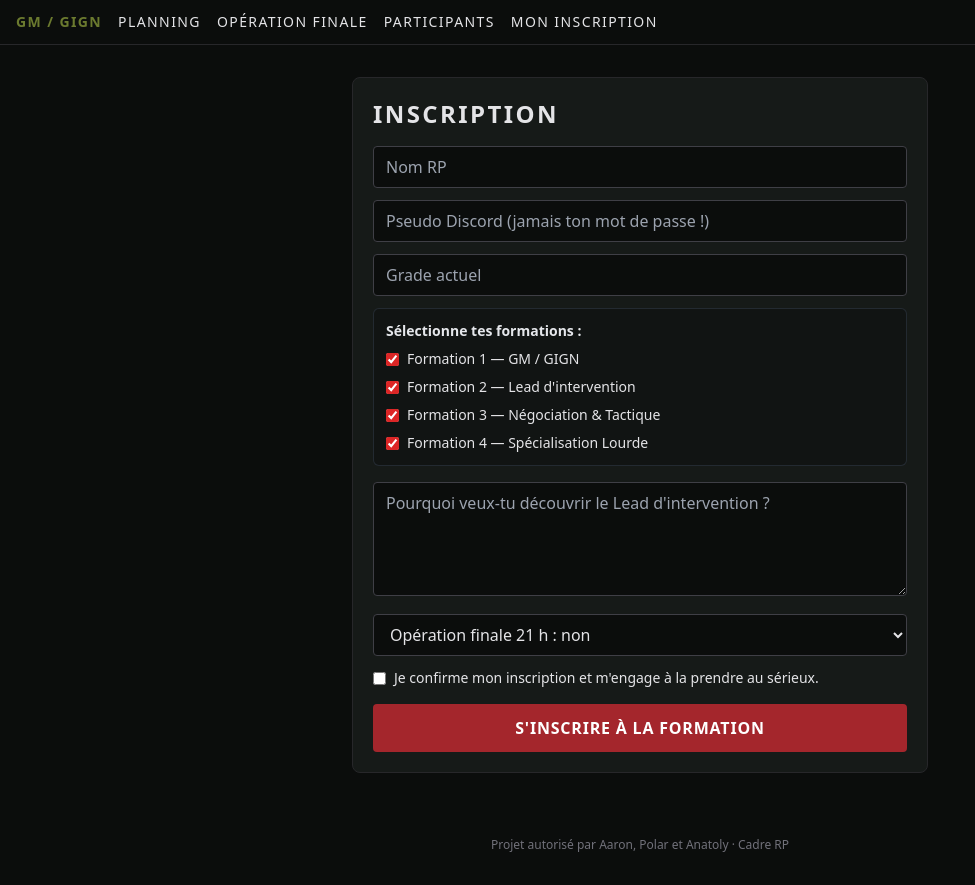
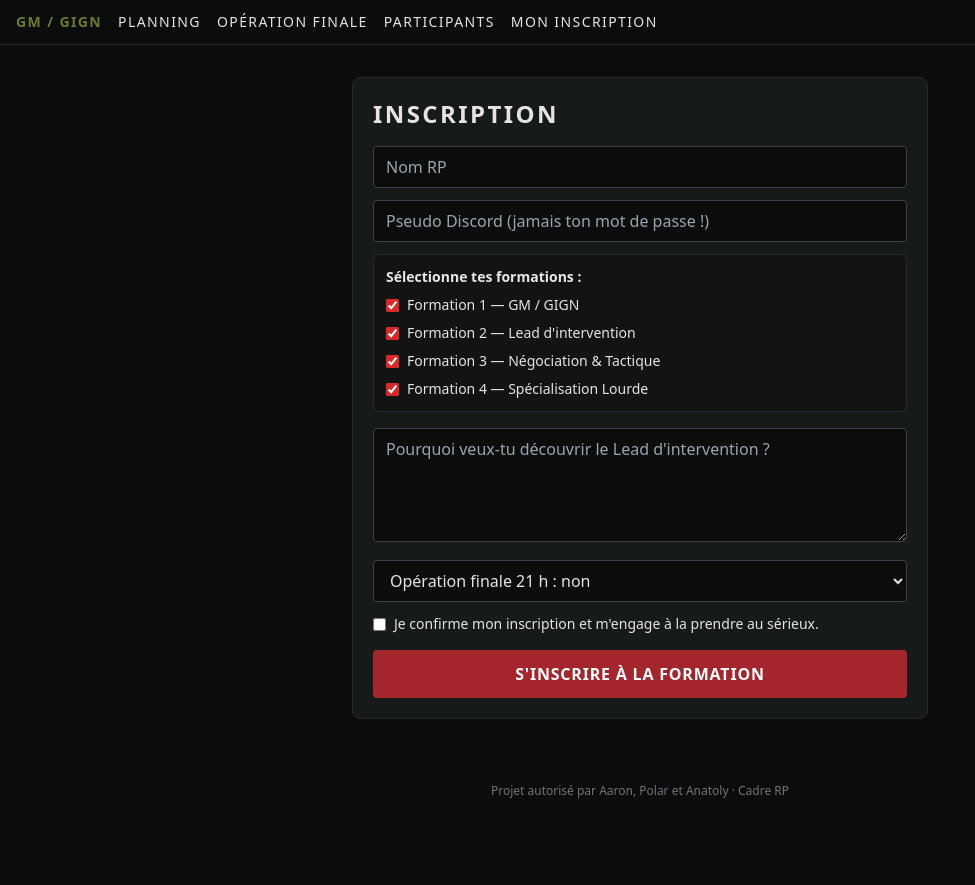
Before and after one commit to younesmenadi65-spec/formation-gmb, a Next.js app: page /inscription in a window 1280 px wide. Shown: the whole page, without its empty margins (0-975 px from the left). After the commit the page ends 831 px from the top, so only its background shows below. Built offline with nearby package versions, Linux system fonts and the light colour scheme.

Commit message:
Update page.tsx

```diff
--- a/app/inscription/page.tsx
+++ b/app/inscription/page.tsx
@@ -13,12 +13,8 @@ export default async function P({ searchParams }: any) {
       <h1 className="text-2xl mb-4">Inscription</h1>
       {searchParams.err && <p className="text-red-400 mb-3">{E[searchParams.err]}</p>}
 
-      {/* Session par défaut envoyée en arrière-plan */}
-      <input type="hidden" name="session" value="1" />
-
       <input name="rp" required maxLength={60} placeholder="Nom RP" className="inp mb-3" />
       <input name="discord" required maxLength={40} placeholder="Pseudo Discord (jamais ton mot de passe !)" className="inp mb-3" />
-      <input name="grade" required maxLength={60} placeholder="Grade actuel" className="inp mb-3" />
 
       {/* Les 4 choix de formations à cocher */}
       <div className="mb-4 text-left border border-gray-700/50 p-3 rounded-md bg-black/20">
```
